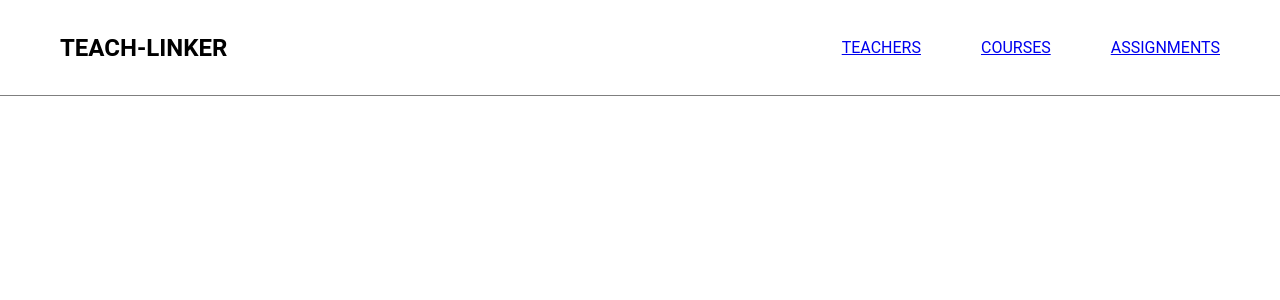
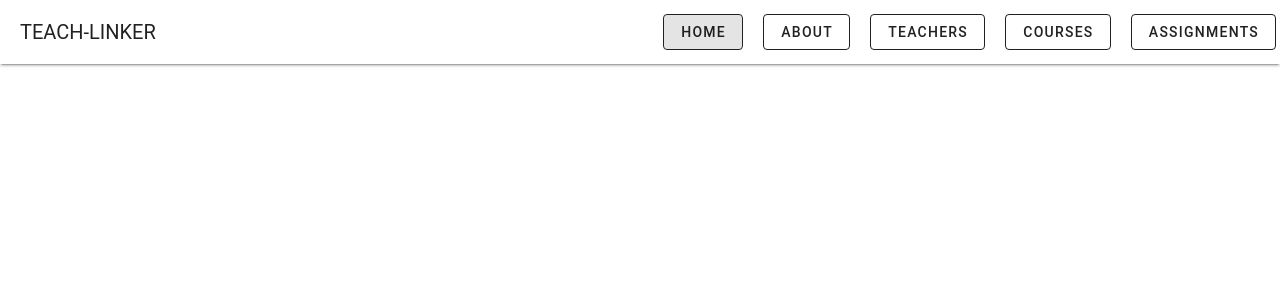
Before and after one commit to P1ccione/coderit-exercise, a Vue app: page / in a window 1280 px wide. Shown: the top 300 px of the page. Built offline with nearby package versions, Linux system fonts and the light colour scheme.

Commit message:
new header

```diff
--- a/src/App.vue
+++ b/src/App.vue
@@ -33,11 +33,15 @@
 </script>
 
 <template>
-  <Header />
-  <div class="alert-container">
-    <Alert v-show="showAlertState" :title="title" :text="text" />
-  </div>
-  <RouterView @show-alert="showAlert"/>
+  <v-app>
+    <Header />
+    <div class="alert-container">
+      <Alert v-show="showAlertState" :title="title" :text="text" />
+    </div>
+    <v-main>
+      <RouterView @show-alert="showAlert"/>
+    </v-main>
+  </v-app>
 </template>
 
 <style scoped>
--- a/src/components/Header.vue
+++ b/src/components/Header.vue
@@ -6,48 +6,22 @@
 </script>
 
 <template>
-    <header>
-        <div class="logo">TEACH-LINKER</div>
-        <div class="links">
-            <router-link to="/teachers">TEACHERS</router-link>
-            <router-link to="/courses">COURSES</router-link>
-            <router-link to="/assignments">ASSIGNMENTS</router-link>
-        </div>
-    </header>
+    <v-app-bar :elevation="2" title="TEACH-LINKER">
+        <template v-slot:append>
+            <div class="links">
+                <v-btn variant="outlined" to="/">HOME</v-btn>
+                <v-btn variant="outlined" to="/about">ABOUT</v-btn>
+                <v-btn variant="outlined" to="/teachers">TEACHERS</v-btn>
+                <v-btn variant="outlined" to="/courses">COURSES</v-btn>
+                <v-btn variant="outlined" to="/assignments">ASSIGNMENTS</v-btn>
+            </div>
+        </template>
+    </v-app-bar>
 </template>
 
 <style scoped>
-header {
-        width: 100%;
-        height: 12vh;
-        display: flex;
-        justify-content: space-between;
-        align-content: center;
-        align-items: center;
-        padding-left: 60px;
-        padding-right: 60px;
-        border-bottom: 1px solid rgba(0,0,0,0.5);
-    }
-
-    .logo {
-        font-size: 1.5rem;
-        font-weight: 600;
-        cursor: default;
-    }
-
-    .links {
-        width: auto;
-        height: 100%;
-        display: flex;
-        justify-content: center;
-        align-items: center;
-        column-gap: 60px;
-        color: black;
-        text-decoration:none;
-        list-style: none;
-    }
-
-    .links router-link:hover {
-        text-decoration:underline;
-    }
+ .links {
+    display: flex;
+    column-gap: 20px;
+ }
 </style>
```
